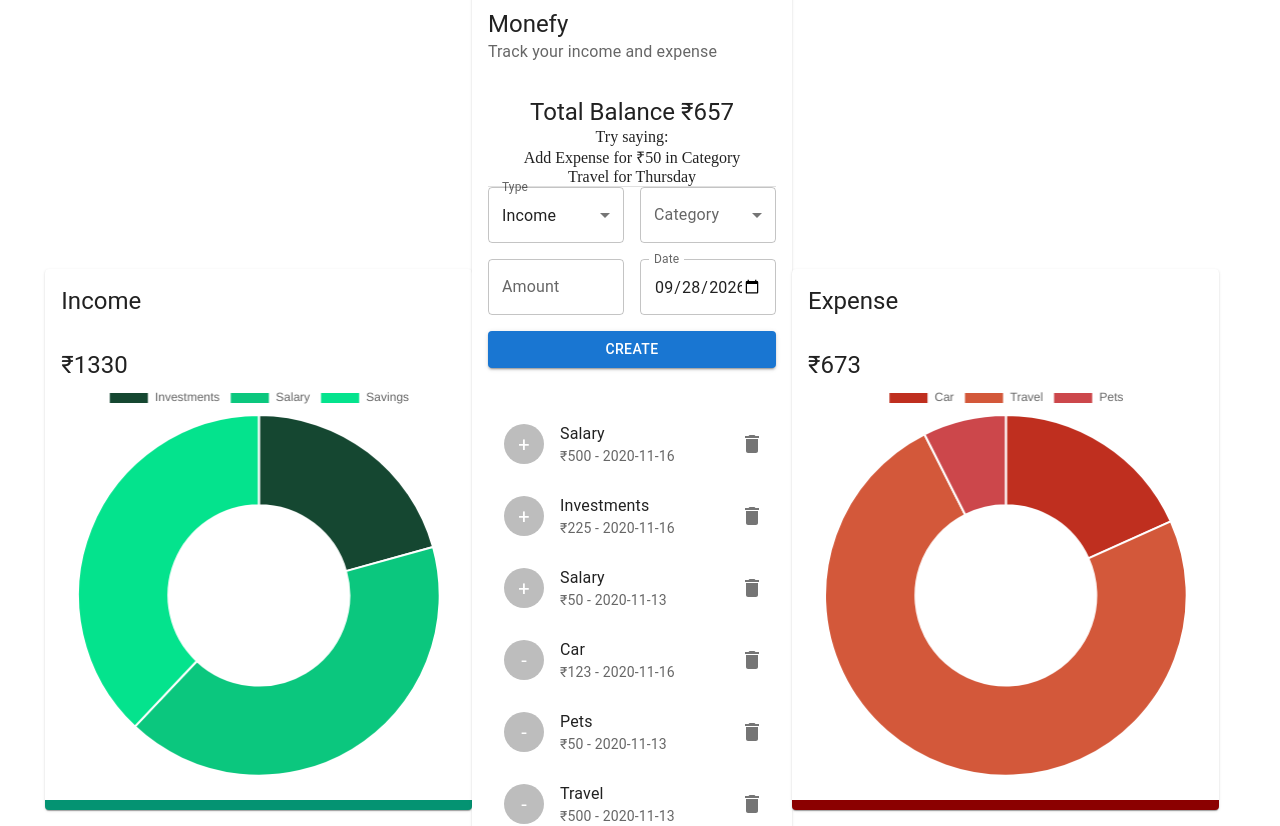
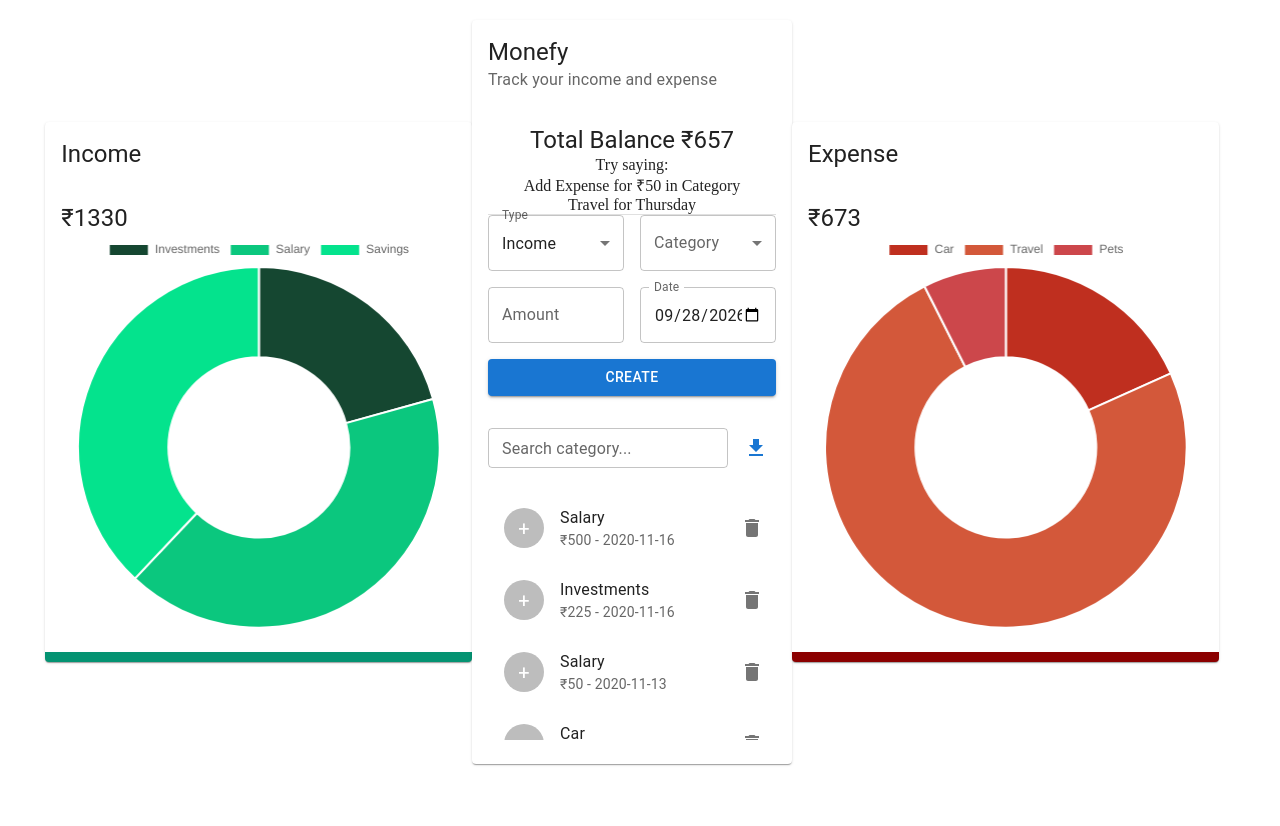
Before and after one commit to Mahesh-619Zeno/expense-tracker-modern, a React (Vite) app: page / in a window 1280 px wide. Shown: the top 826 px of the page. After the commit the page ends 800 px from the top, so only its background shows below. Built offline with nearby package versions, Linux system fonts and the light colour scheme.

Commit message:
feat(transactions): add transaction search, category export, and list filter presets

```diff
--- a/src/components/Main/List/List.jsx
+++ b/src/components/Main/List/List.jsx
@@ -1,5 +1,5 @@
 // src/components/Main/List/List.jsx
-import React, { useContext } from "react";
+import React, { useContext, useState } from "react";
 import {
   List as MUIList,
   ListItem,
@@ -7,18 +7,43 @@
   IconButton,
   ListItemAvatar,
   Avatar,
+  TextField,
+  Box,
 } from "@mui/material";
-import { Delete } from "@mui/icons-material";
+import { Delete, FileDownload } from "@mui/icons-material";
 import { ExpenseTrackerContext } from "../../../context/context";
 import useStyles from "./styles";
 
 const List = () => {
   const classes = useStyles();
-  const { transactions, deleteTransaction } = useContext(ExpenseTrackerContext);
+  const { transactions, deleteTransaction, exportTransactions } = useContext(ExpenseTrackerContext);
+  const [searchTerm, setSearchTerm] = useState("");
+
+  const filteredTransactions = transactions.filter((t) =>
+    t.category.toLowerCase().includes(searchTerm.toLowerCase())
+  );
 
   return (
-    <MUIList>
-      {transactions.map((transaction) => (
+    <Box>
+      <Box display="flex" gap={1} mb={2}>
+        <TextField
+          size="small"
+          label="Search category..."
+          value={searchTerm}
+          onChange={(e) => setSearchTerm(e.target.value)}
+          fullWidth
+        />
+        <IconButton
+          color="primary"
+          aria-label="export"
+          onClick={() => exportTransactions(filteredTransactions)}
+        >
+          <FileDownload />
+        </IconButton>
+      </Box>
+
+      <MUIList className={classes.listContainer}>
+        {filteredTransactions.map((transaction) => (
           <ListItem key={transaction.id}>
             <ListItemAvatar>
               <Avatar
@@ -47,6 +72,7 @@
           </ListItem>
         ))}
       </MUIList>
+    </Box>
   );
 };
 
--- a/src/components/Main/List/styles.js
+++ b/src/components/Main/List/styles.js
@@ -1,7 +1,7 @@
 import { makeStyles } from "@mui/styles";
 import { red, green } from '@mui/material/colors';
 
-export default makeStyles(() => ({
+export default makeStyles((theme) => ({
   avatarIncome: {
     backgroundColor: green[500],
     color: '#fff',
@@ -10,4 +10,8 @@
     backgroundColor: red[500],
     color: '#fff',
   },
+  listContainer: {
+    maxHeight: '240px',
+    overflowY: 'auto',
+  },
 }));
--- a/src/context/contextReducer.js
+++ b/src/context/contextReducer.js
@@ -8,12 +8,18 @@
       localStorage.setItem('transactions', JSON.stringify(transactions));
 
       return transactions;
+
     case 'ADD_TRANSACTION':
       transactions = [action.payload, ...state];
 
       localStorage.setItem('transactions', JSON.stringify(transactions));
 
       return transactions;
+
+    case 'CLEAR_TRANSACTIONS':
+      localStorage.removeItem('transactions');
+      return [];
+
     default:
       return state;
   }
```
Lines whose indentation alone changed are shown as unchanged.
